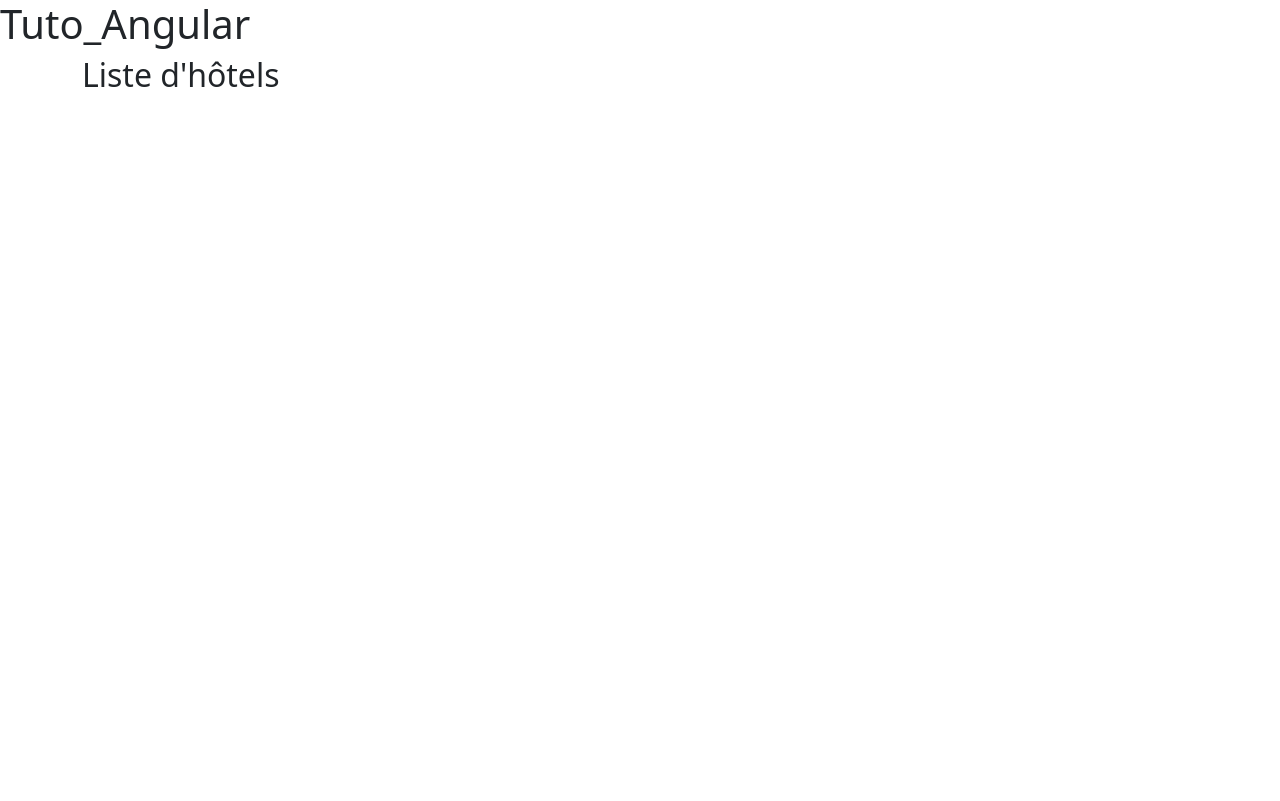
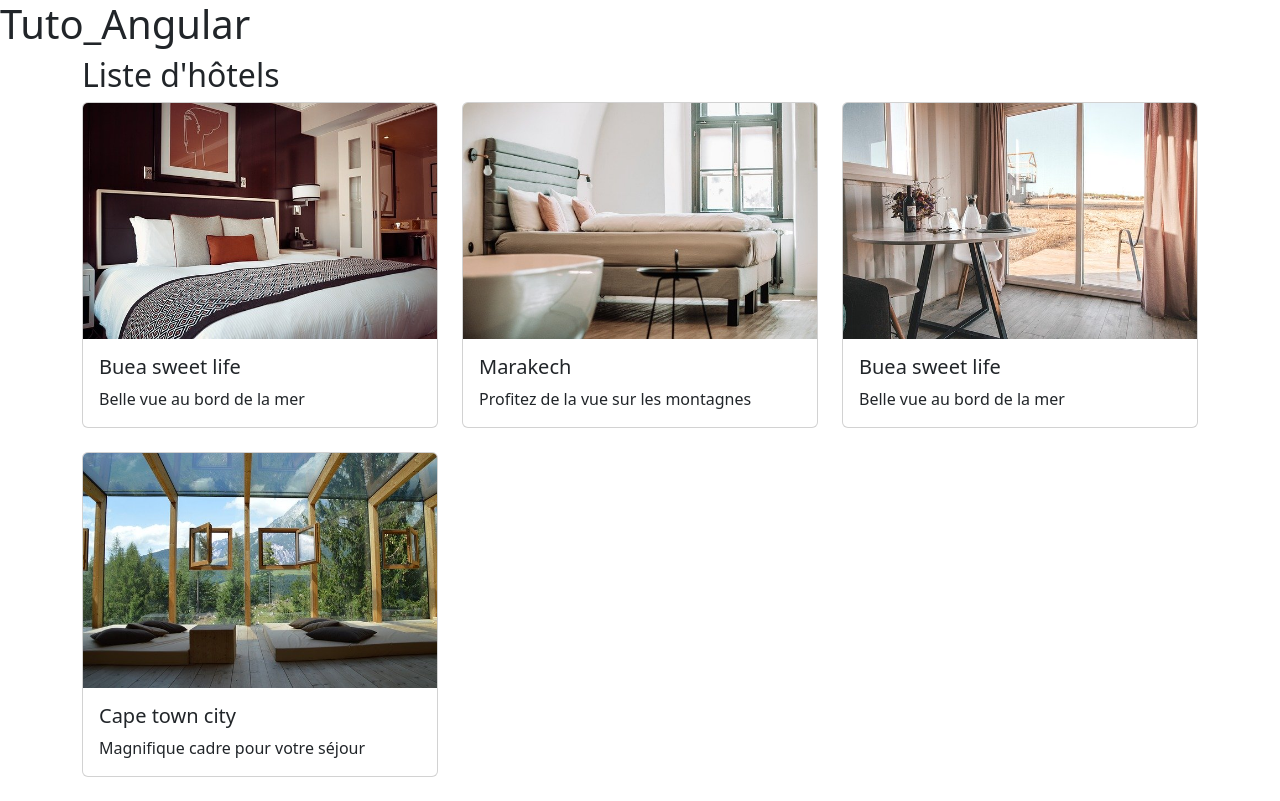
Before and after one commit to Antoine-NVE/tuto-angular, an Angular app: page / in a window 1280 px wide. Built offline with nearby package versions, Linux system fonts and the light colour scheme.

Commit message:
Episode 12 : Les templates et Directives structurelles ngFor & ngIf

```diff
--- a/src/app/hotel-list/hotel-list.component.html
+++ b/src/app/hotel-list/hotel-list.component.html
@@ -1,3 +1,15 @@
 <div class="container">
-    <h2>{{ title }}</h2>
+    <h2 *ngIf="hotels && hotels.length > 0">{{ title }}</h2>
+
+    <div class="row row-cols-1 row-cols-md-3">
+        <div class="col mb-4" *ngFor="let hotel of hotels">
+            <div class="card">
+                <img src="{{ hotel.imageUrl }}" alt="{{ hotel.hotelName }}" class="card-img-top">
+                <div class="card-body">
+                    <h5 class="card-title">{{ hotel.hotelName }}</h5>
+                    <p class="card-text">{{ hotel.description }}</p>
+                </div>
+            </div>
+        </div>
+    </div>
 </div>
--- a/src/app/hotel-list/hotel-list.component.ts
+++ b/src/app/hotel-list/hotel-list.component.ts
@@ -1,12 +1,44 @@
 import { Component } from '@angular/core';
+import { CommonModule } from '@angular/common';
 
 @Component({
     selector: 'app-hotel-list',
     standalone: true,
-    imports: [],
+    imports: [CommonModule],
     templateUrl: './hotel-list.component.html',
     styleUrl: './hotel-list.component.css',
 })
 export class HotelListComponent {
     public title = "Liste d'hôtels";
+
+    public hotels: any[] = [
+        {
+            hotelId: 1,
+            hotelName: 'Buea sweet life',
+            description: 'Belle vue au bord de la mer',
+            price: 230.5,
+            imageUrl: 'assets/img/hotel-room.jpg',
+        },
+        {
+            hotelId: 2,
+            hotelName: 'Marakech',
+            description: 'Profitez de la vue sur les montagnes',
+            price: 145.5,
+            imageUrl: 'assets/img/the-interior.jpg',
+        },
+        {
+            hotelId: 3,
+            hotelName: 'Buea sweet life',
+            description: 'Belle vue au bord de la mer',
+            price: 120.12,
+            imageUrl: 'assets/img/indoors.jpg',
+        },
+        {
+            hotelId: 4,
+            hotelName: 'Cape town city',
+            description: 'Magnifique cadre pour votre séjour',
+            price: 135.12,
+            imageUrl: 'assets/img/window.jpg',
+        },
+    ];
 }
```
